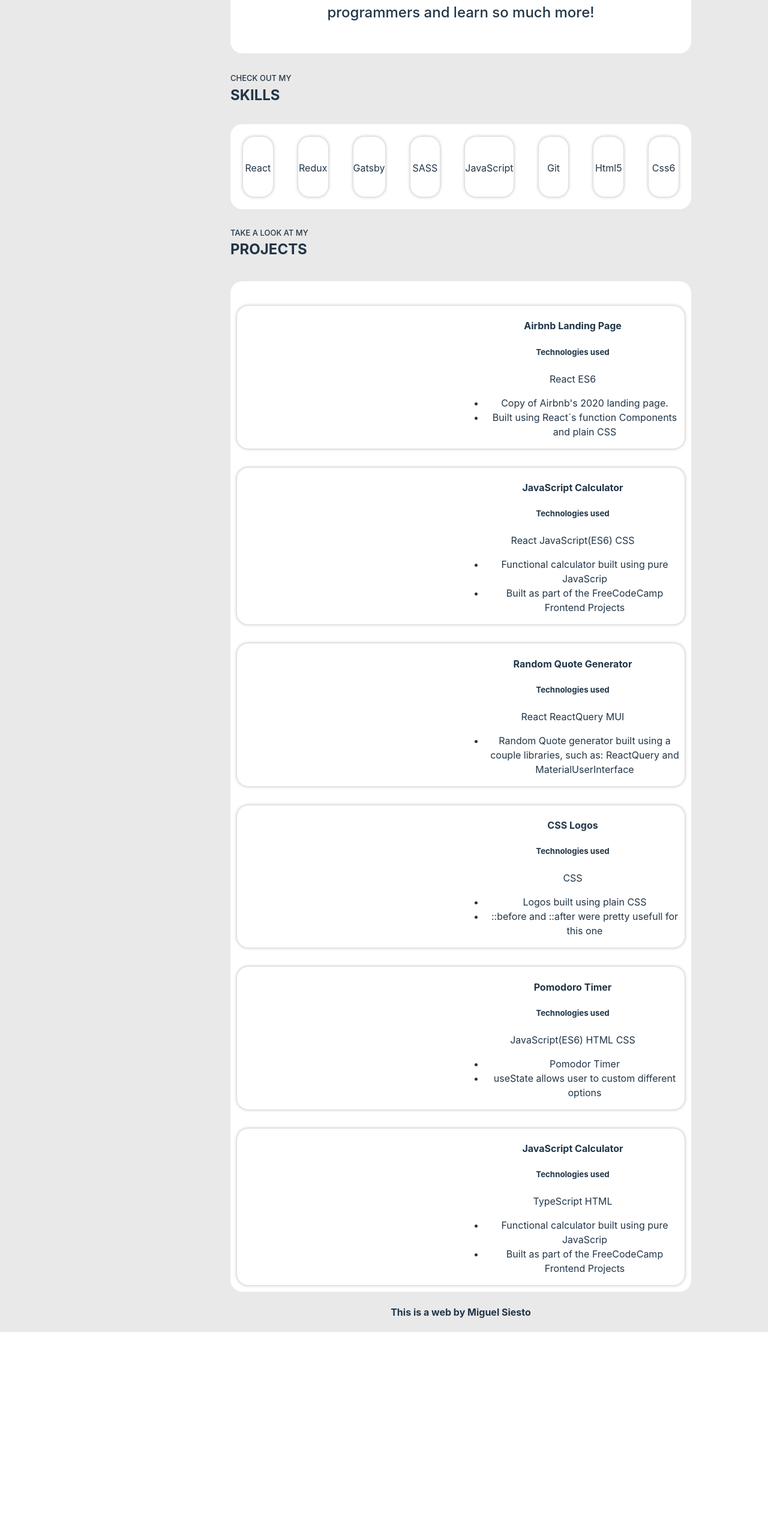
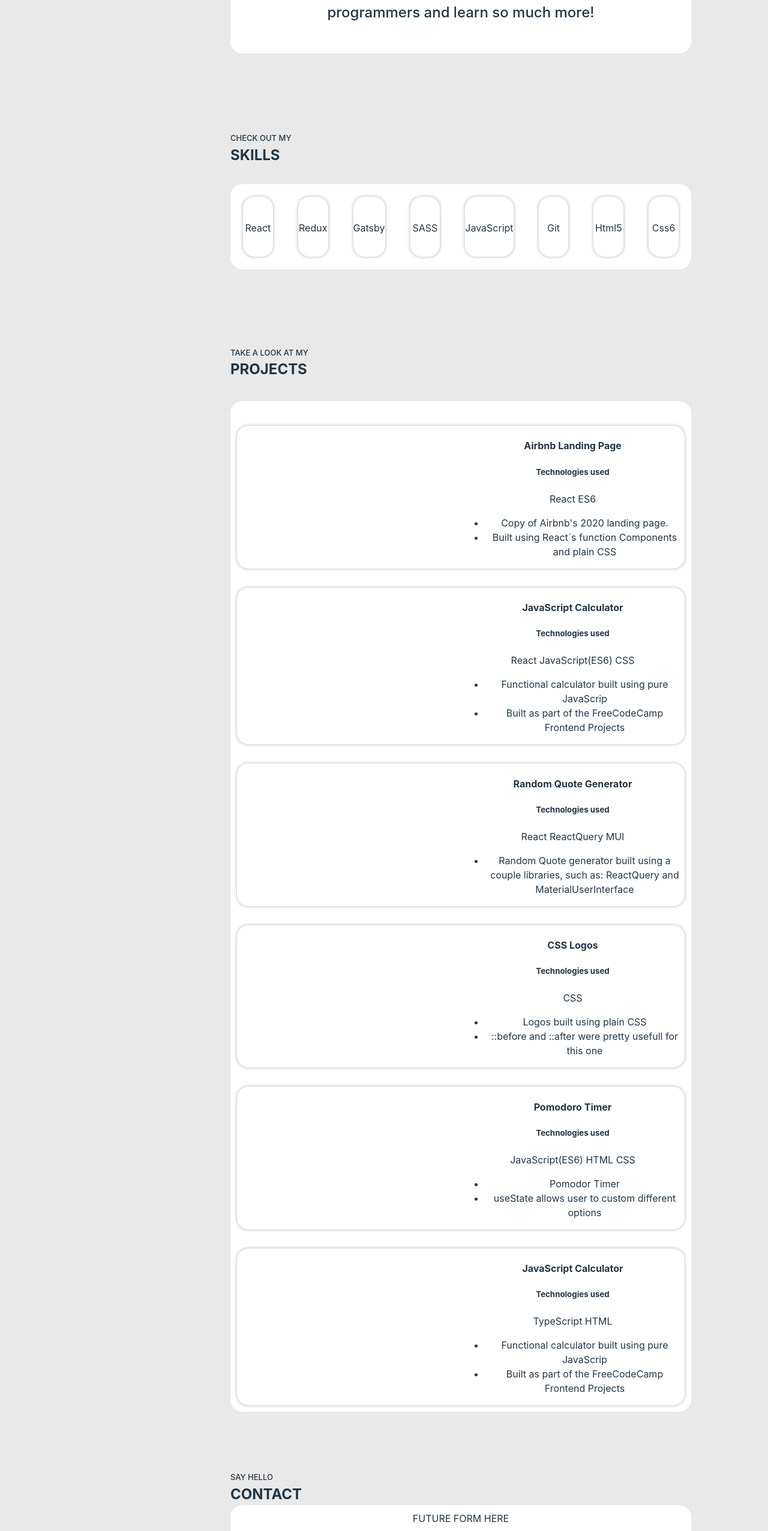
Before and after one commit to MSiestoGarabana/webfolio-msiesto, a React (Vite) app: page / in a window 1280 px wide. Shown: the part 1393-3946 px from the top of the page at 60% size. Before the commit the page ends 3614 px from the top, so only its background shows below. Built offline with nearby package versions, Linux system fonts and the light colour scheme.

Commit message:
updating contact and positioning content

```diff
--- a/src/Components.Main/Contact/Contact.css
+++ b/src/Components.Main/Contact/Contact.css
@@ -0,0 +1,10 @@
+.contact__main{
+    margin-top: 100px;
+    margin-bottom: 100px;
+}
+.contact__body{
+    background-color: rgb(255, 255, 255);
+    border-radius: 20px;
+    padding: 10px;
+    height: 400px;
+}
--- a/src/Components.Main/Contact/Contact.tsx
+++ b/src/Components.Main/Contact/Contact.tsx
@@ -1,6 +1,13 @@
 import React from "react";
+import CardHeader from "../Components.header/ComponentHeader";
+import "./Contact.css";
 
 function Contact() {
-  return <div></div>;
+  return (
+    <main className="contact__main">
+      <CardHeader heading="SAY HELLO" title="CONTACT"></CardHeader>
+      <div className="contact__body"> FUTURE FORM HERE</div>
+    </main>
+  );
 }
 export default Contact;
--- a/src/Components.Main/Projects/Projects.css
+++ b/src/Components.Main/Projects/Projects.css
@@ -1,13 +1,16 @@
 .projects__body {
     display: flex;
     flex-direction: column;
+    margin-top: 100px;
 }
+
 .projects__main{
     background-color: rgb(255, 255, 255);
     border-radius: 20px;
     padding: 10px;
     margin-top: 35px;
 }
+
 .projects__card{
     background-color: rgb(255, 255, 255);
     border: 1px solid;
@@ -18,13 +21,16 @@
     margin-top: 30px;
     box-shadow: 0px 0px 5px rgb(202, 202, 202);
 }
+
 .projects__card:hover{
     box-shadow: 0px 0px 15px rgb(172, 172, 172);
 }
 
+
 .projects__card--img{
  width: 50%;
 }
+
 .projects__card--text{
     width:50%;
 }
--- a/src/Components.Main/Skills/Skills.css
+++ b/src/Components.Main/Skills/Skills.css
@@ -1,3 +1,6 @@
+.skills__body{
+    margin-top: 100px;
+}
 .skills__container{
     display: flex;
     flex-direction: row;
--- a/src/Components.Main/Skills/Skills.tsx
+++ b/src/Components.Main/Skills/Skills.tsx
@@ -1,14 +1,13 @@
-import React from 'react'
-import CardHeader from '../Components.header/ComponentHeader'
-import CardSkill from './CardSkill'
-import './Skills.css'
+import React from "react";
+import CardHeader from "../Components.header/ComponentHeader";
+import CardSkill from "./CardSkill";
+import "./Skills.css";
 
-
-function Skills () {
+function Skills() {
   return (
-    <div>
+    <div className="skills__body">
       <CardHeader heading="CHECK OUT MY" title="SKILLS"></CardHeader>
-      <div className='skills__container'>
+      <div className="skills__container">
         <CardSkill id="React"></CardSkill>
         <CardSkill id="Redux"></CardSkill>
         <CardSkill id="Gatsby"></CardSkill>
@@ -19,6 +18,6 @@ function Skills () {
         <CardSkill id="Css6"></CardSkill>
       </div>
     </div>
-  )
+  );
 }
- export default Skills
+export default Skills;
```
Lines whose indentation alone changed are shown as unchanged.
